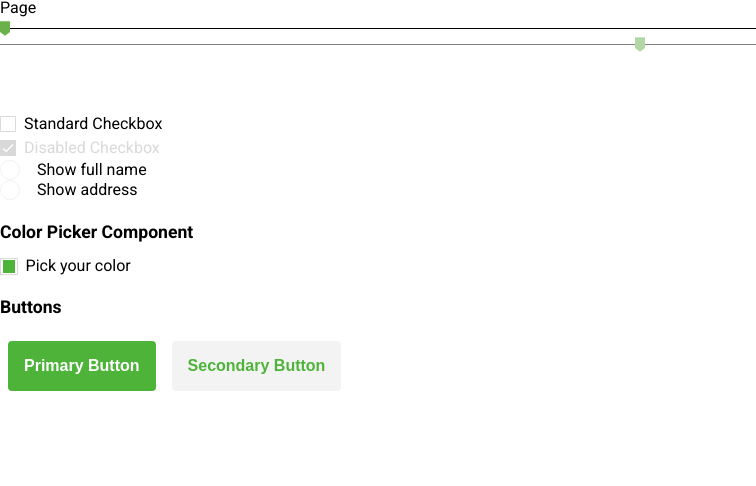
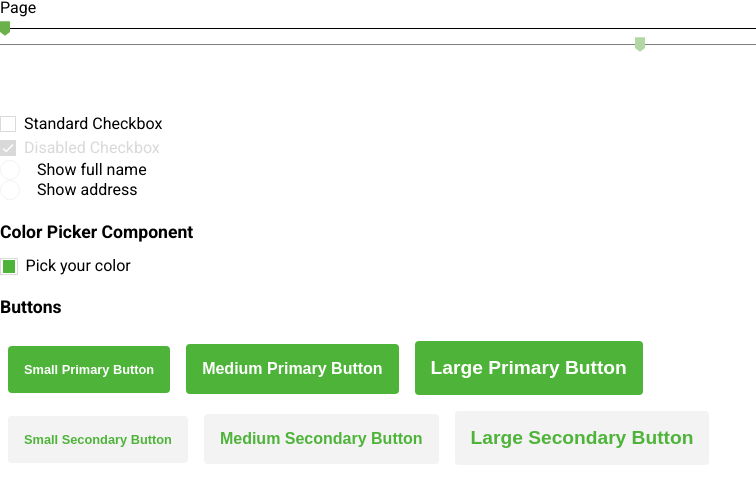
Before and after one commit to Euricom/t-profile-gen-v2, a React (Vite) app: page / in a window 1280 px wide. Shown: the top 486 px of the page, without its empty margins (0-756 px from the left). Built offline with nearby package versions, Linux system fonts and the light colour scheme.

Commit message:
test: add button component unit test

```diff
--- a/src/App.tsx
+++ b/src/App.tsx
@@ -63,9 +63,24 @@ function App(): JSX.Element {
       </ColorPicker>
       {/*  buttons */}
       <p style={{ margin: '1.5rem 0 1rem 0', fontWeight: 700, fontSize: '1.1rem' }}>Buttons</p>
-      <Button onClick={handleButtonClick}>Primary Button</Button>
-      <Button onClick={handleButtonClick} variant="secondary">
-        Secondary Button
+      <Button size="small" onClick={handleButtonClick}>
+        Small Primary Button
+      </Button>
+      <Button size="medium" onClick={handleButtonClick}>
+        Medium Primary Button
+      </Button>
+      <Button size="large" onClick={handleButtonClick}>
+        Large Primary Button
+      </Button>
+      <br />
+      <Button size="small" onClick={handleButtonClick} variant="secondary">
+        Small Secondary Button
+      </Button>
+      <Button size="medium" onClick={handleButtonClick} variant="secondary">
+        Medium Secondary Button
+      </Button>
+      <Button size="large" onClick={handleButtonClick} variant="secondary">
+        Large Secondary Button
       </Button>
     </div>
   );
--- a/src/components/Button/Button.tsx
+++ b/src/components/Button/Button.tsx
@@ -2,8 +2,14 @@ import React from 'react';
 import * as S from './styles';
 import { ButtonProps } from './types';
 
-const Button = ({ children, onClick, type = 'button', variant = 'primary' }: ButtonProps): JSX.Element => (
-  <S.Button onClick={(event) => onClick(event)} type={type} variant={variant}>
+const Button = ({
+  children,
+  onClick,
+  size = 'medium',
+  type = 'button',
+  variant = 'primary',
+}: ButtonProps): JSX.Element => (
+  <S.Button size={size} onClick={(event) => onClick(event)} type={type} variant={variant}>
     {children}
   </S.Button>
 );
--- a/src/components/Button/styles.ts
+++ b/src/components/Button/styles.ts
@@ -1,14 +1,23 @@
 import styled from 'styled-components';
 import { ButtonProps } from './types';
 
-export const Button = styled.button<Pick<ButtonProps, 'variant'>>`
+export const Button = styled.button<Pick<ButtonProps, 'variant' | 'size'>>`
   background-color: ${({ theme, variant }) =>
     variant === 'primary' ? theme.colors.primary[500] : theme.colors['euri-grey']};
   border: none;
   border-radius: 4px;
   color: ${({ theme, variant }) => (variant === 'primary' ? theme.colors.neutral[50] : theme.colors.primary[500])};
   cursor: pointer;
-  font-size: 1rem;
+  font-size: ${({ size }) => {
+    switch (size) {
+      case 'large':
+        return '1.2rem';
+      case 'small':
+        return '.8rem';
+      default:
+        return '1rem';
+    }
+  }};
   font-weight: 700;
   margin: 0.5rem;
   transition: all 300ms;
--- a/src/components/Button/types.ts
+++ b/src/components/Button/types.ts
@@ -3,6 +3,7 @@ import React from 'react';
 export interface ButtonProps {
   children: React.ReactNode;
   onClick: (event: React.MouseEvent<HTMLButtonElement, MouseEvent>) => void;
+  size?: 'small' | 'medium' | 'large';
   type?: 'submit' | 'button' | 'reset';
   variant?: 'primary' | 'secondary';
 }
```
Also changed, not shown: 1 other file (tests, documents, lock files or other folders).
